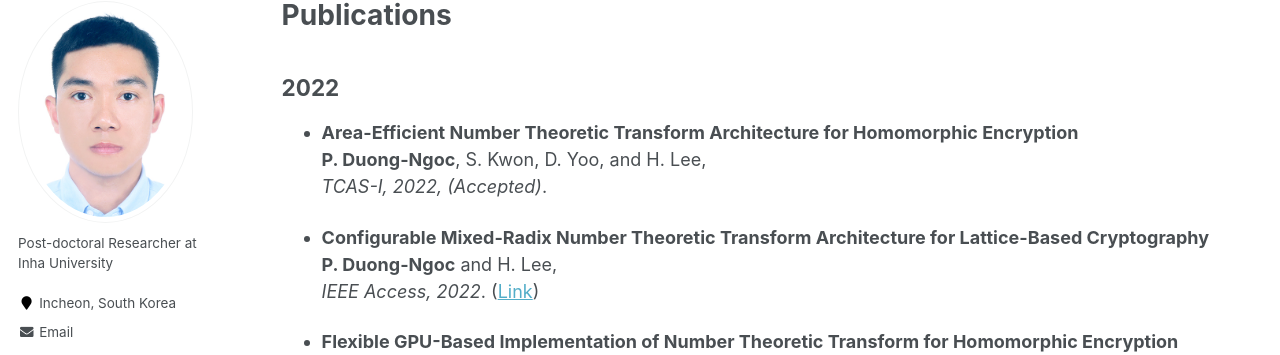
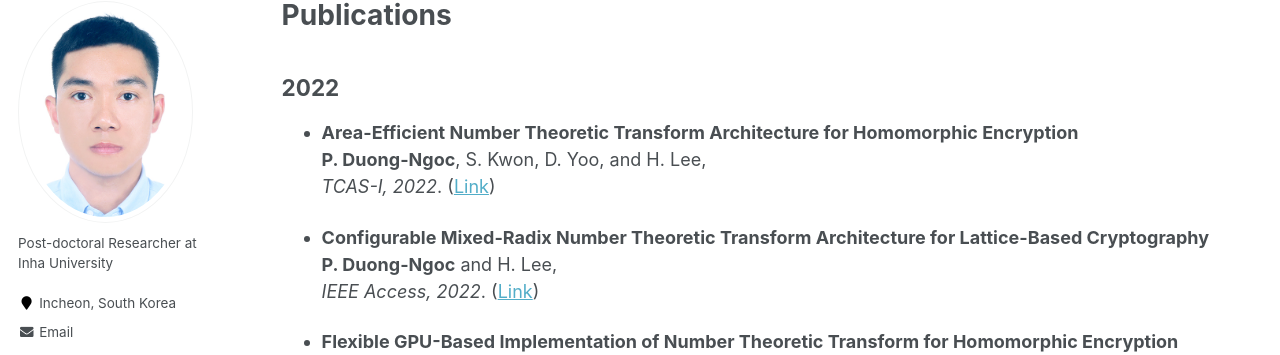
Before and after one commit to phapdn/phapdn.github.io, a Jekyll site: the page built from _pages/publications.md, in a window 1280 px wide and 900 px high. Shown: the part 117-472 px from the top of the window. Built offline with Jekyll 4.4.1, drawn with Linux system fonts in a browser that asks for light colours; some web fonts are replaced.

Commit message:
Update publications.md

```diff
--- a/_pages/publications.md
+++ b/_pages/publications.md
@@ -9,7 +9,7 @@ author_profile: true
 
 * **Area-Efficient Number Theoretic Transform Architecture for Homomorphic Encryption**
   **P. Duong-Ngoc**, S. Kwon, D. Yoo, and H. Lee,
-  *TCAS-I, 2022, (Accepted)*.
+  *TCAS-I, 2022*. (<a href="https://ieeexplore.ieee.org/document/9976314">Link</a>)
 
 * **Configurable Mixed-Radix Number Theoretic Transform Architecture for Lattice-Based Cryptography**
   **P. Duong-Ngoc** and H. Lee,
```
